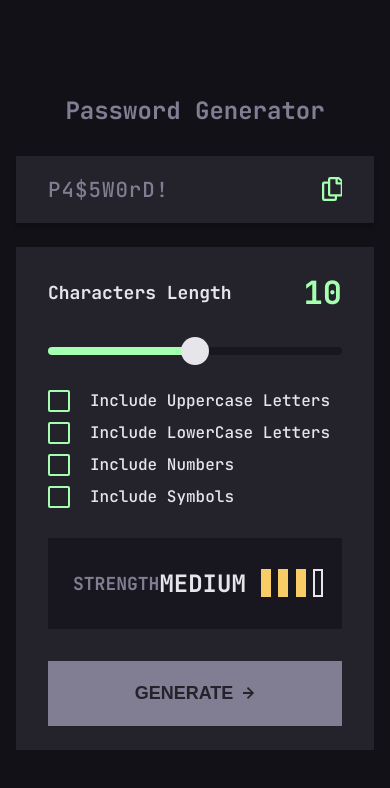
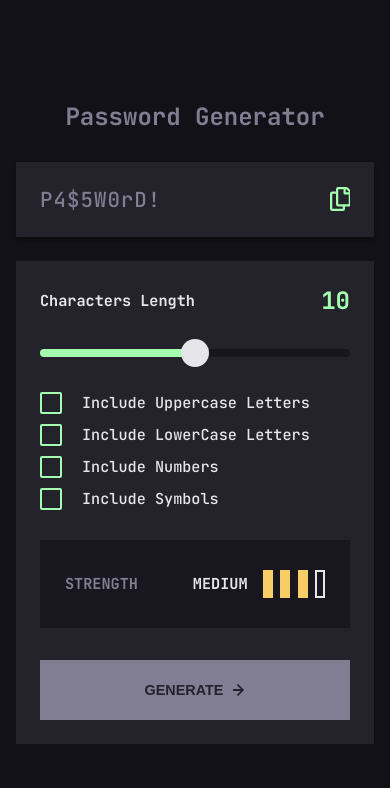
Before and after one commit to orafael93/password-generator, a React (Vite) app: page / in a window 390 px wide. Shown: the top 788 px of the page. Built offline with nearby package versions, Linux system fonts and the light colour scheme.

Commit message:
feat: adicao de clamp nos textos para responsividade

```diff
--- a/src/components/Button/styles.ts
+++ b/src/components/Button/styles.ts
@@ -15,7 +15,7 @@ export const Button = styled.button`
     color: ${theme.colors.grey.dark};
 
     text-transform: uppercase;
-    font-size: 18px;
+    font-size: clamp(0.9rem, 1.5vw, 1.1rem);
     font-weight: bold;
 
     border: 2px solid transparent;
--- a/src/components/CharacterLength/styles.ts
+++ b/src/components/CharacterLength/styles.ts
@@ -65,13 +65,14 @@ export const WrapperCharacterLengthNumber = styled.div`
 `;
 
 export const CharacterLengthText = styled.p`
-  font-size: 18px;
+  font-size: clamp(0.95rem, 1.2vw, 1.15rem);
   font-weight: 700;
 `;
 
 export const CharacterLengthNumber = styled.p`
   ${({ theme }) => css`
-    font-size: 32px;
+    font-size: clamp(1.5rem, 2vw, 2rem);
+
     font-weight: 700;
     color: ${theme.colors.neonGreen};
   `}
--- a/src/components/CharacterStrength/styles.ts
+++ b/src/components/CharacterStrength/styles.ts
@@ -9,6 +9,8 @@ export const WrapperCharacterStrength = styled.div`
     background: ${theme.colors.grey.veryDark};
     padding: 30px 25px;
 
+    gap: 5px;
+
     margin-top: 30px;
   `}
 `;
@@ -19,7 +21,8 @@ export const StrengthText = styled.p`
 
     color: ${theme.colors.grey.grey};
 
-    font-size: 18px;
+    font-size: clamp(0.95rem, 1.2vw, 1.15rem);
+
     font-weight: bold;
   `}
 `;
@@ -35,7 +38,7 @@ export const VisualStrengthText = styled.span`
   ${({ theme }) => css`
     color: ${theme.colors.almostWhite};
 
-    font-size: 24px;
+    font-size: clamp(0.95rem, 1.2vw, 1.15rem);
     font-weight: 700;
 
     text-transform: uppercase;
--- a/src/components/ContentWrapper/styles.ts
+++ b/src/components/ContentWrapper/styles.ts
@@ -6,6 +6,10 @@ export const WrapperContent = styled.div`
 
     padding: 24px 32px;
 
+    @media (max-width: 480px) {
+      padding: 24px;
+    }
+
     margin-top: 24px;
   `}
 `;
--- a/src/components/IncludesCheckbox/styles.ts
+++ b/src/components/IncludesCheckbox/styles.ts
@@ -4,6 +4,8 @@ export const Wrapper = styled.label`
   display: flex;
   align-items: center;
   gap: 20px;
+
+  font-size: clamp(0.95rem, 1.2vw, 1.15rem);
 
   cursor: pointer;
 `;
--- a/src/components/PasswordField/styles.ts
+++ b/src/components/PasswordField/styles.ts
@@ -11,6 +11,10 @@ export const WrapperPasswordField = styled.div`
     margin-top: 30px;
 
     padding: 20px 32px;
+
+    @media (max-width: 480px) {
+      padding: 24px;
+    }
 
     box-shadow: 0px 4px 4px rgba(0, 0, 0, 0.25);
   `}
--- a/src/styles/globalStyles.ts
+++ b/src/styles/globalStyles.ts
@@ -4,7 +4,7 @@ export const AppName = styled.h1`
   ${({ theme }) => css`
     text-align: center;
     font-weight: bold;
-    font-size: 24px;
+    font-size: clamp(1.5rem, 4.5vw, 2.5rem);
 
     color: ${theme.colors.grey.grey};
   `}
```
